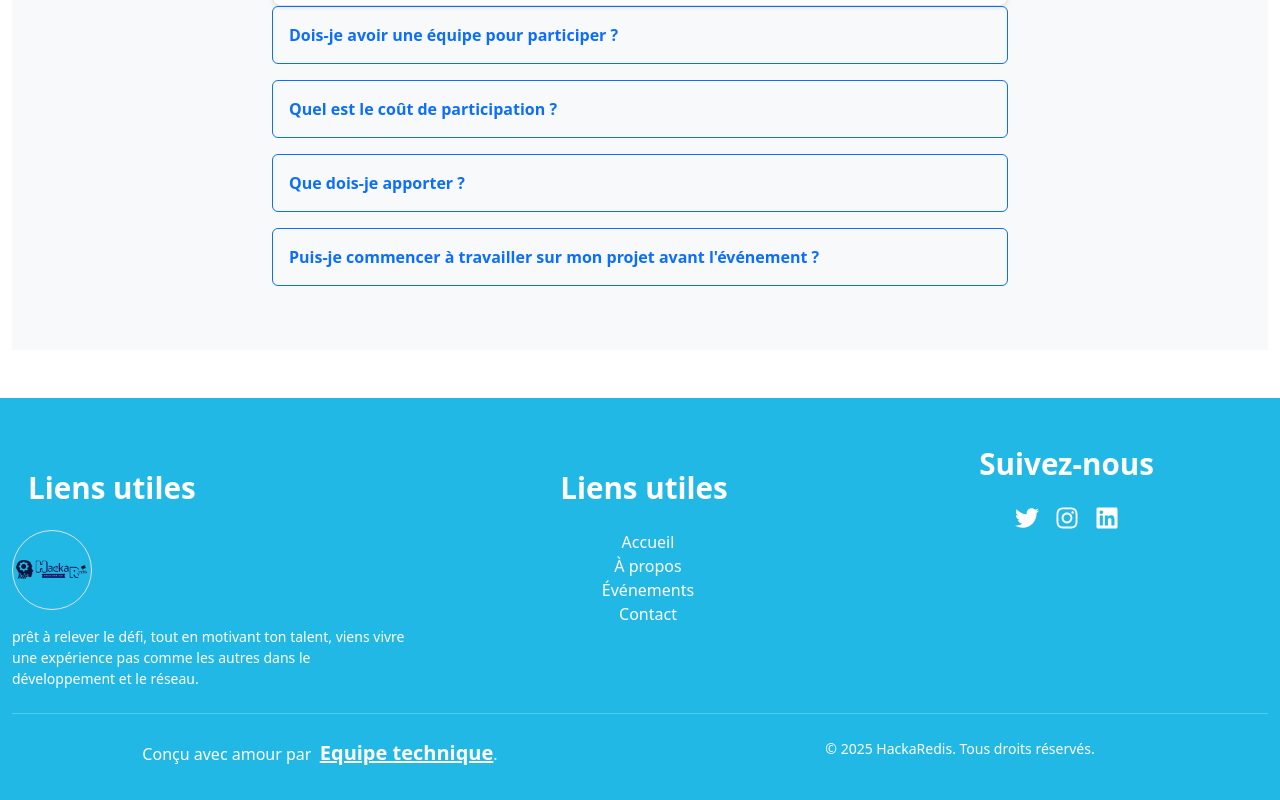
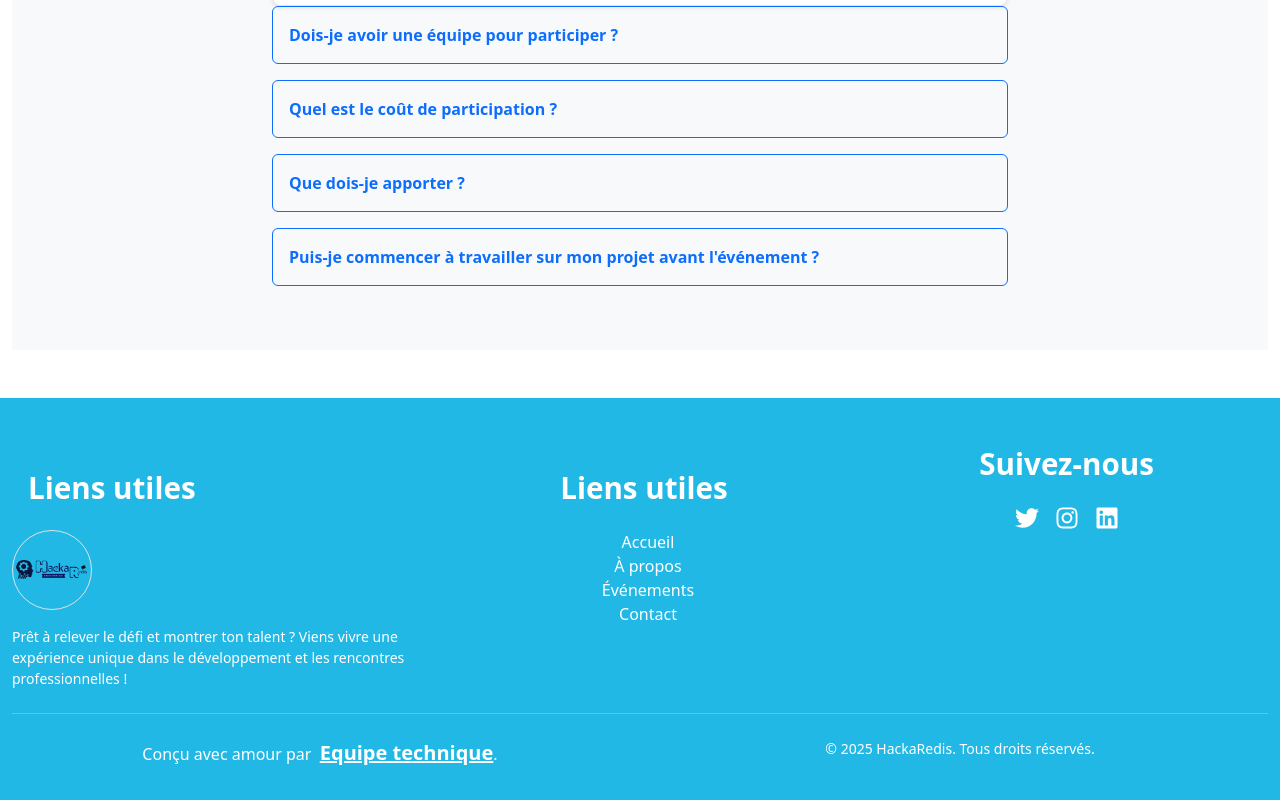
Before and after one commit to the-3lie/hackathonredis, a React (Create React App) app: page / in a window 1280 px wide. Shown: the part 4445-5245 px from the top of the page. Built offline with nearby package versions, Linux system fonts and the light colour scheme.

Commit message:
bien recu

```diff
--- a/src/App.js
+++ b/src/App.js
@@ -521,8 +521,7 @@ function App() {
                 style={{ width: '80px', height: '80px', objectFit: 'contain' }}
               />
               <p className="small mb-0">
-                prêt à relever le défi, tout en motivant ton talent, viens vivre une expérience pas comme les autres dans le développement et le réseau.
-              </p>
+Prêt à relever le défi et montrer ton talent ? Viens vivre une expérience unique dans le développement et les rencontres professionnelles !              </p>
             </div>
           </Col>
 
```
